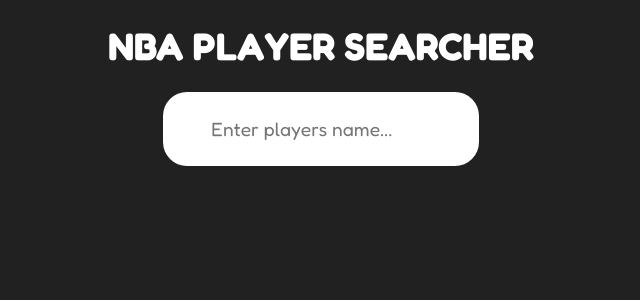
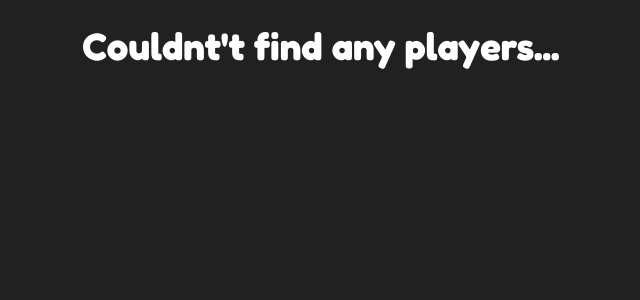
Before and after one commit to stachujone5/nba-player-searcher, a React (Create React App) app: page / in a window 1280 px wide. Shown: the top 300 px of the page, without its empty margins (319-959 px from the left). Built offline with nearby package versions, Linux system fonts and the light colour scheme.

Commit message:
refactor Home and Player page

```diff
--- /dev/null
+++ b/src/constants/urls.ts
@@ -0,0 +1,2 @@
+export const URL_STATS = 'https://www.balldontlie.io/api/v1/season_averages?player_ids[]='
+export const URL_PLAYER = 'https://www.balldontlie.io/api/v1/players/'
--- a/src/pages/Home/Home.tsx
+++ b/src/pages/Home/Home.tsx
@@ -1,29 +1,27 @@
 import { useState } from 'react'
 import { Link } from 'react-router-dom'
 
+import { useApi } from '../../hooks/useApi'
+
 import classes from './Home.module.scss'
 
-import type { specificPlayerInterface } from '../Player/Player'
+import type { Player } from '../../types/types'
+import type { ChangeEvent } from 'react'
 
 export const Home = () => {
-  const [players, setPlayers] = useState<readonly specificPlayerInterface[]>()
-  const [error, setError] = useState(false)
+  const [players, setPlayers] = useState<readonly Player[]>([])
 
-  const handleChange = (e: React.ChangeEvent<HTMLInputElement>) => {
-    if (e.target.value) {
-      fetch(`https://www.balldontlie.io/api/v1/players?search=${e.target.value}`)
-        .then(res => res.json())
-        .then(data => setPlayers(data.data))
-        .catch(err => {
-          setError(true)
-          console.log(err)
-        })
-    } else {
-      setPlayers([])
+  const handleChange = (e: ChangeEvent<HTMLInputElement>) => {
+    const { data, error, isLoading } = useApi<{ readonly data: readonly Player[] }>(
+      `https://www.balldontlie.io/api/v1/players?search=${e.target.value}`
+    )
+    if (!error && !isLoading) {
+      setPlayers(data.data)
     }
   }
-  if (error) {
-    return <h1 className={classes.header}>Failed to fetch player...</h1>
+
+  if (!players.length) {
+    return <h1 className={classes.header}>Couldnt't find any players...</h1>
   }
 
   return (
@@ -31,11 +29,11 @@ export const Home = () => {
       <h1 className={classes.header}>NBA PLAYER SEARCHER</h1>
       <div className={classes.tracker}>
         <input type='text' placeholder='Enter players name...' onChange={handleChange} />
-        {players?.map((player: specificPlayerInterface) => {
+        {players.map(({ id, first_name, last_name }) => {
           return (
-            <div key={player.id} className={classes.players}>
-              <Link to={`/${player.id}`}>
-                {player.first_name} {player.last_name}
+            <div key={id} className={classes.players}>
+              <Link to={`/${id}`}>
+                {first_name} {last_name}
               </Link>
             </div>
           )
--- a/src/pages/Player/Player.tsx
+++ b/src/pages/Player/Player.tsx
@@ -1,38 +1,33 @@
-import { useEffect, useState } from 'react'
 import { useParams } from 'react-router-dom'
+
+import { URL_PLAYER, URL_STATS } from '../../constants/urls'
+import { useApi } from '../../hooks/useApi'
 
 import classes from './Player.module.scss'
 
-import type { Player } from '../../types/types'
-import type { Stats } from 'fs'
+import type { Player, Stats } from '../../types/types'
 
 export const PlayerView = () => {
-  const [player, setPlayer] = useState<Player | null>(null)
-  const [playerStats, setPlayerStats] = useState<Stats>()
-  const [isError, setIsError] = useState(false)
-  const [loading, setLoading] = useState(false)
-
   const { playerId } = useParams()
 
-  useEffect(() => {
+  const { data: player, error: errPlayer, isLoading: isLoadingPlayer } = useApi<Player>(`${URL_PLAYER}${playerId}`)
+  const { data: stats, error: errStats, isLoading: isLoadingStats } = useApi<Stats>(`${URL_STATS}${playerId}`)
 
-  }, [playerId])
-
-  if (isError) {
+  if (errPlayer || errStats) {
     return <h2 className={classes.loading}>Something went wrong...</h2>
   }
 
-  if (loading) {
+  if (isLoadingPlayer || isLoadingStats) {
     return <h1 className={classes.loading}>Loading...</h1>
   }
 
   return (
     <>
-      <PlayerTitle playerStats={playerStats} specificPlayer={player} />
+      <PlayerTitle playerStats={stats} specificPlayer={player} />
       <main className={classes.main}>
-        <PlayerTeam specificPlayer={player} playerStats={playerStats} />
+        <PlayerTeam specificPlayer={player} playerStats={stats} />
         <SpecificPlayer specificPlayer={player} />
-        <PlayerStats playerStats={playerStats} />
+        <PlayerStats playerStats={stats} />
       </main>
     </>
   )
```
